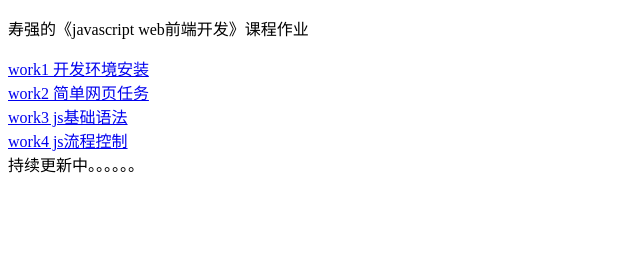
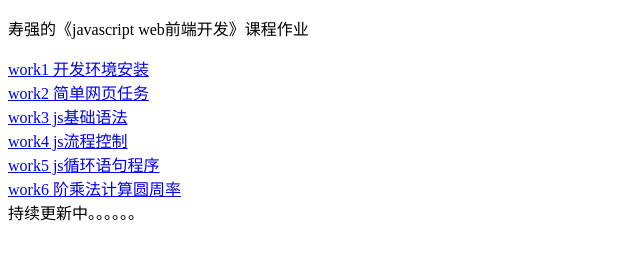
Before and after one commit to Saxon-csq/jswork, a plain HTML site: page index.html in a window 1280 px wide. Shown: the whole page, without its empty margins (0-640 px from the left). Drawn offline with Linux system fonts and the light colour scheme.

Commit message:
Add files via upload

```diff
--- a/index.html
+++ b/index.html
@@ -10,6 +10,8 @@
         <a href="work2/index.html">work2 简单网页任务</a><br>
         <a href="work3/index.html">work3 js基础语法</a><br>
         <a href="work4/index.html">work4 js流程控制</a><br>
+        <a href="work5/index.html">work5 js循环语句程序</a><br>
+        <a href="work6/index.html">work6 阶乘法计算圆周率</a><br>
         持续更新中。。。。。。
     </body>
 </html>
```
